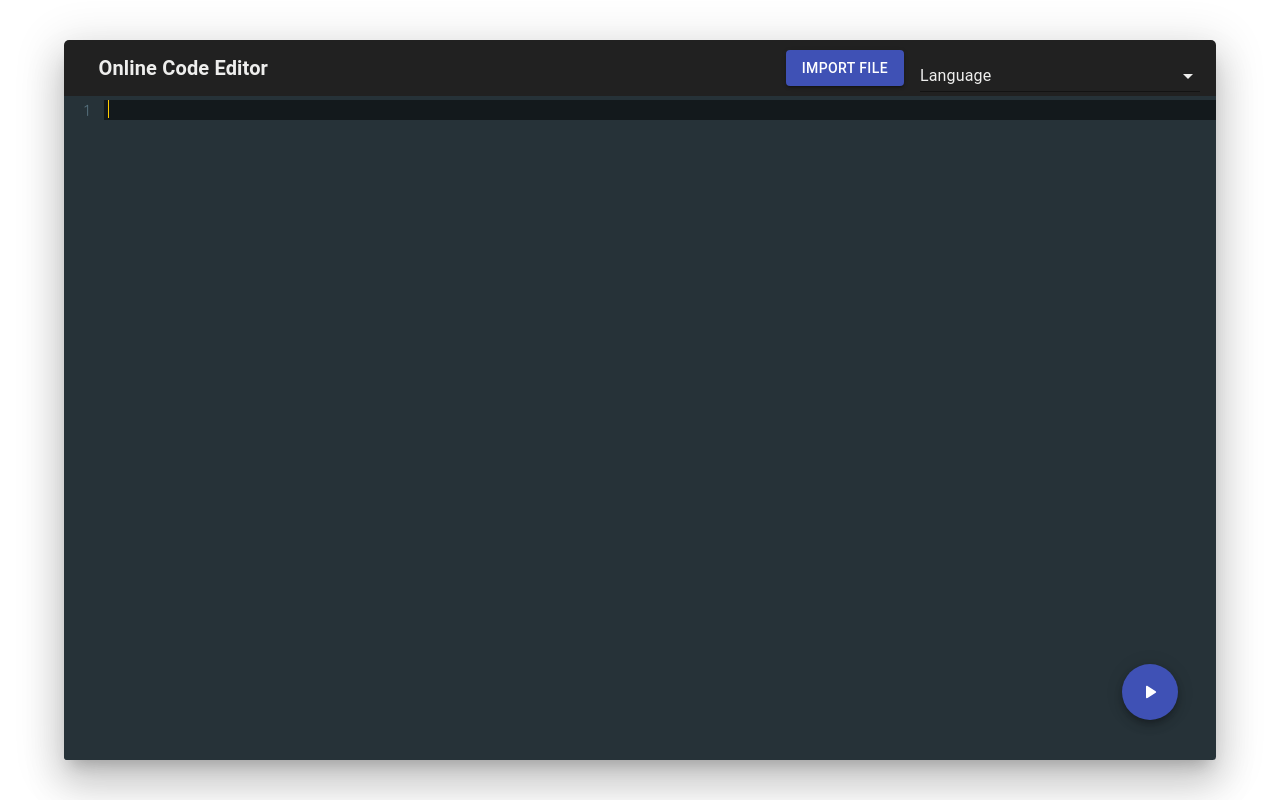
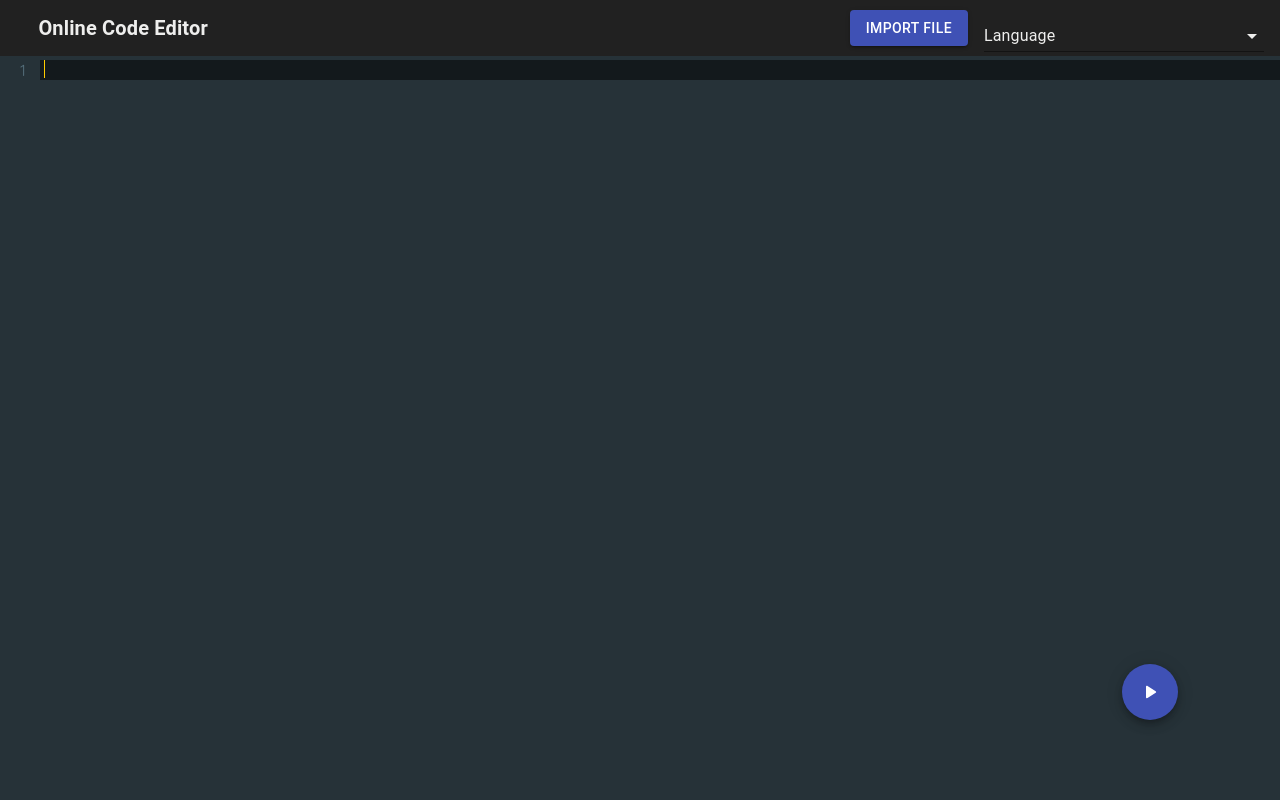
Before and after one commit to Samyc2002/React-IDE, a React (Create React App) app in the folder client/: page / in a window 1280 px wide. Built offline with nearby package versions, Linux system fonts and the light colour scheme.

Commit message:
UI Improvements and better code

```diff
--- a/client/src/App.css
+++ b/client/src/App.css
@@ -4,8 +4,8 @@
   background-color: #eeeeed;
 }
 .App{
-  padding: 5vh 5vw 5vh 5vw;
-  width: 90vw;
-  border-radius: 15px;
+  padding: 0;
+  /* width: 90vw; */
+  /* border-radius: 15px; */
   overflow: hidden;
 }
--- a/client/src/components/Ide.js
+++ b/client/src/components/Ide.js
@@ -152,14 +152,9 @@ function Ide({ value, onChange }) {
                             value={lng}
                             onChange={handlechange}
                         >
-                        <MenuItem value={0}>{lang_show[0]}</MenuItem>
-                        <MenuItem value={1}>{lang_show[1]}</MenuItem>
-                        <MenuItem value={2}>{lang_show[2]}</MenuItem>
-                        <MenuItem value={3}>{lang_show[3]}</MenuItem>
-                        <MenuItem value={4}>{lang_show[4]}</MenuItem>
-                        <MenuItem value={5}>{lang_show[5]}</MenuItem>
-                        <MenuItem value={6}>{lang_show[6]}</MenuItem>
-                        <MenuItem value={7}>{lang_show[7]}</MenuItem>
+                          {lang_show.map((ls, id) => (
+                              <MenuItem value={id}>{ls}</MenuItem>
+                          ))}
                         </Select>
                     </FormControl>
                 </div>
--- a/client/src/components/styles.css
+++ b/client/src/components/styles.css
@@ -13,8 +13,8 @@
     width: 100%;
     height: 7vh;
     background-color: #212121;
-    border-top-left-radius: 5px;
-    border-top-right-radius: 5px;
+    /* border-top-left-radius: 5px; */
+    /* border-top-right-radius: 5px; */
     display: flex;
     justify-content: space-between;
     align-items: center;
@@ -51,10 +51,10 @@
     color: #3f51b5 !important;
 }
 .CodeMirror{
-    height: 83vh;
-    width: 90vw;
-    border-bottom-left-radius: 3.5px;
-    border-bottom-right-radius: 3.5px;
+    height: 93vh;
+    /* width: 90vw; */
+    /* border-bottom-left-radius: 3.5px; */
+    /* border-bottom-right-radius: 3.5px; */
     font-family: 'Quicksand', sans-serif;
     font-size: medium;
 }
```
Also changed, not shown: 1 other file (tests, documents, lock files or other folders).
